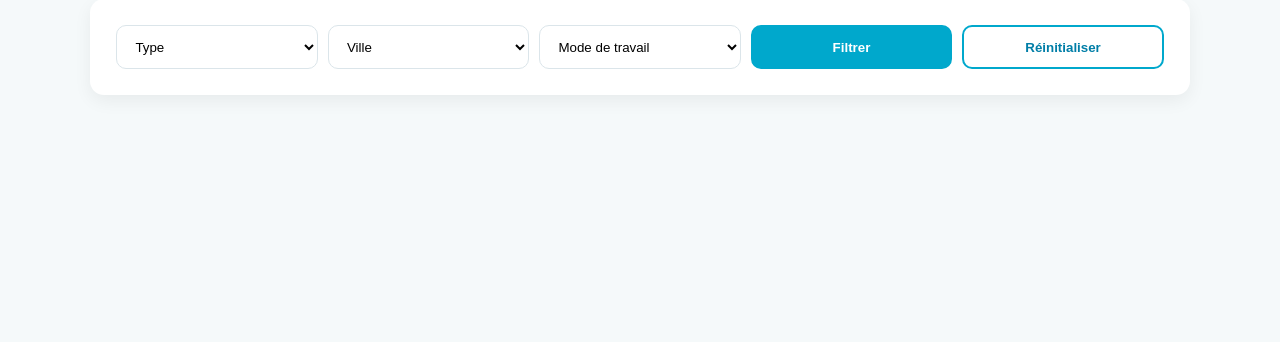
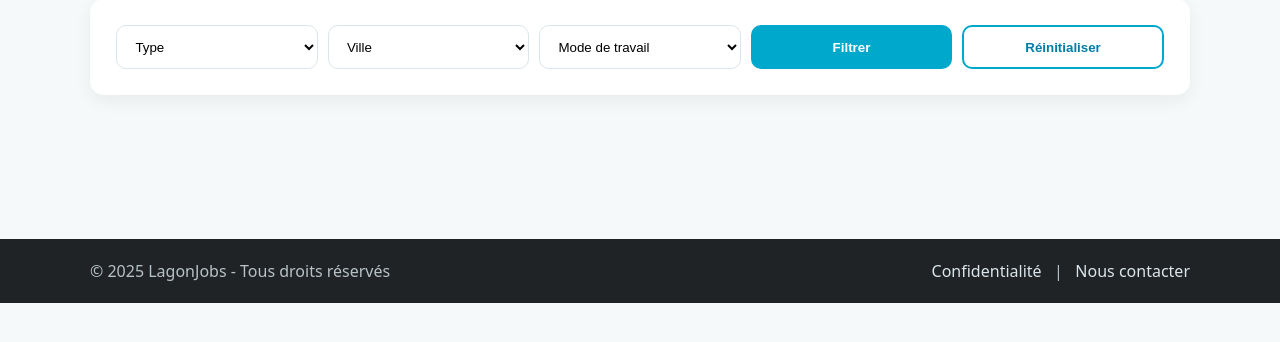
Before and after one commit to ABDALLAHOumair/LagonJob, a PHP site: page /offres.php in a window 1280 px wide. Shown: the part 199-541 px from the top of the page. Run offline with PHP 8.4, Linux system fonts and the light colour scheme; data that the repository does not hold is empty.

Commit message:
modif mineur

```diff
--- a/Frontoffice/offres.php
+++ b/Frontoffice/offres.php
@@ -114,5 +114,17 @@
         </div>
     </section>
 
+<footer class="site-footer">
+    <div class="container footer-inner">
+      <div>
+        © 2025 LagonJobs - Tous droits réservés
+      </div>
+      <div>
+        <a href="">Confidentialité</a> &nbsp; | &nbsp;
+        <a href="contact.php">Nous contacter</a>
+      </div>
+    </div>
+  </footer>
+
 </body>
 </html>
```
